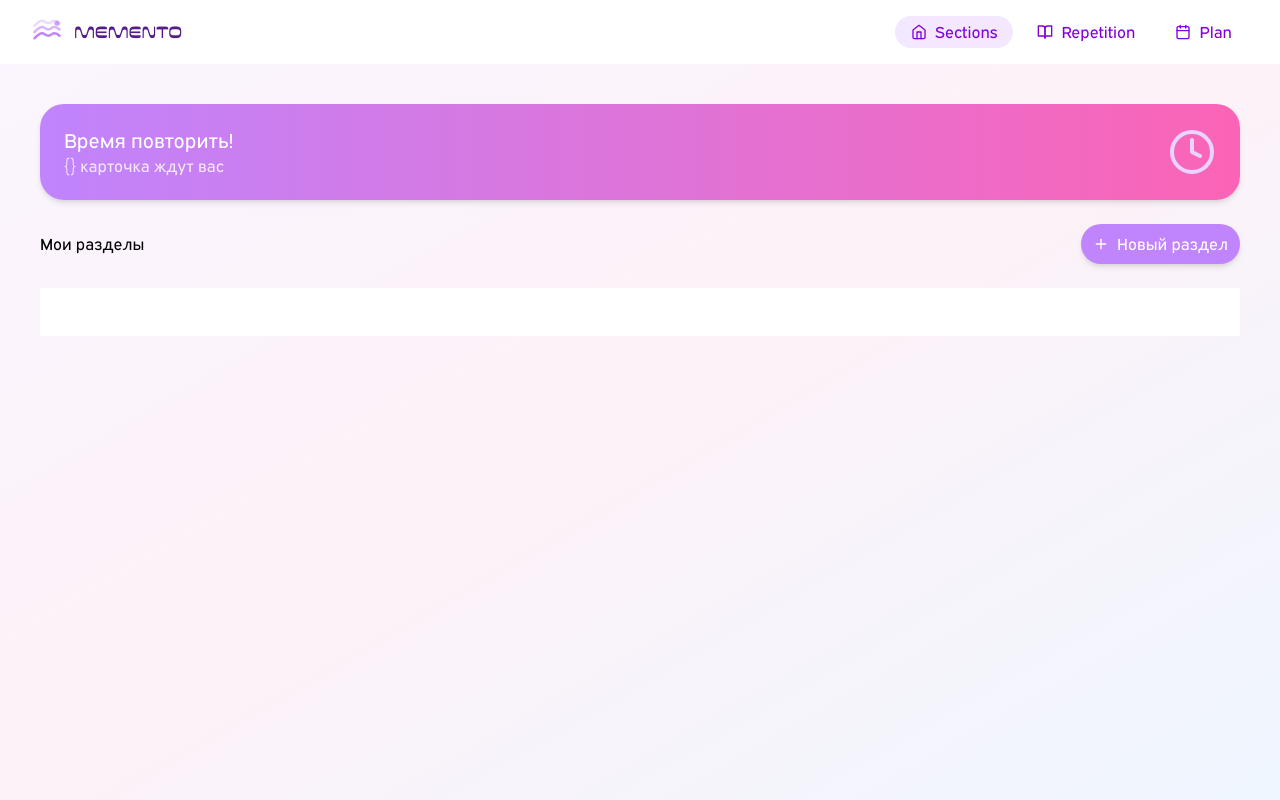
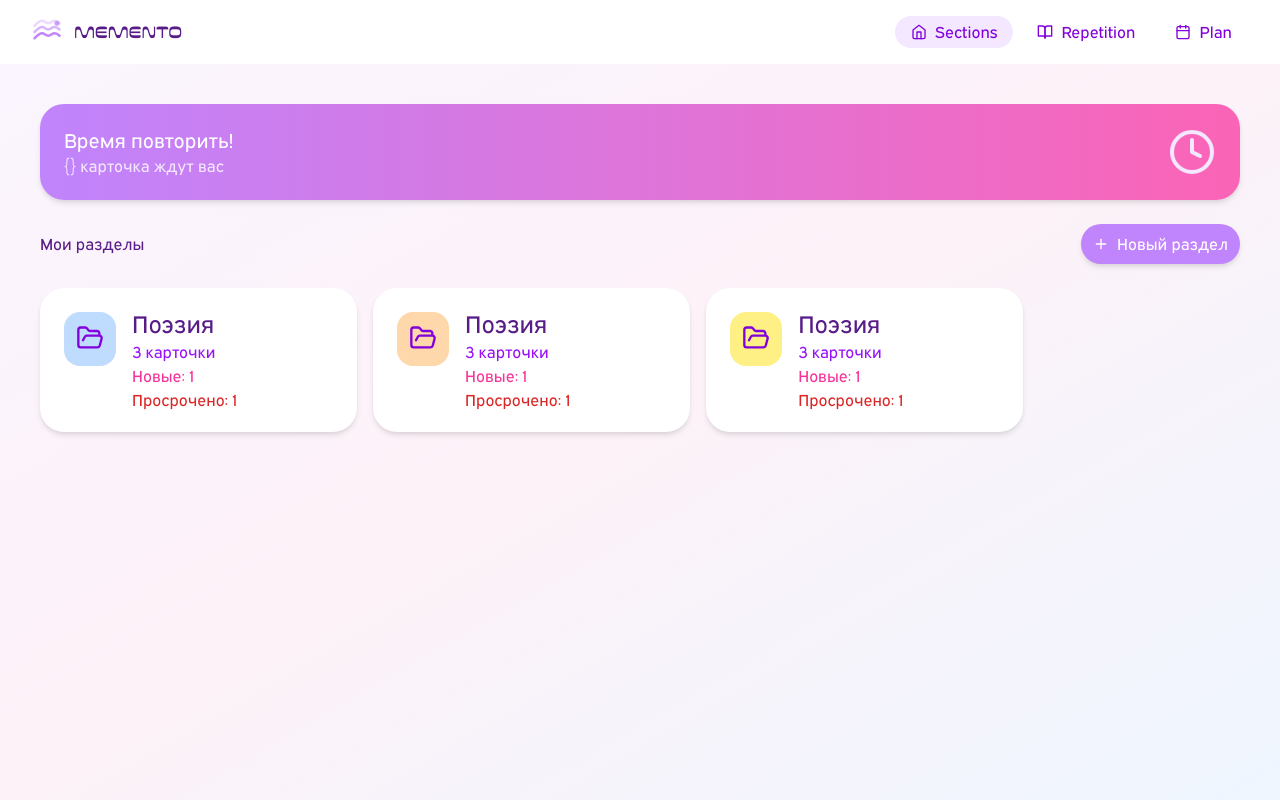
Before and after one commit to GrigoryevaEva/Forgetting-curve-Ebbinghaus, a Vue app: page / in a window 1280 px wide. Built offline with nearby package versions, Linux system fonts and the light colour scheme.

Commit message:
start ui

```diff
--- a/package.json
+++ b/package.json
@@ -21,6 +21,7 @@
   },
   "devDependencies": {
     "@stylistic/eslint-plugin": "^2.0.0",
+    "@stylistic/stylelint-plugin": "^5.1.0",
     "@trivago/prettier-plugin-sort-imports": "^6.0.2",
     "@types/node": "^24.10.15",
     "@typescript-eslint/eslint-plugin": "^8.59.1",
@@ -32,10 +33,12 @@
     "eslint-plugin-import": "^2.32.0",
     "eslint-plugin-vue": "^9.28.0",
     "husky": "^9.1.7",
+    "install": "^0.13.0",
     "lint-staged": "^16.4.0",
     "prettier": "^3.3.0",
-    "stylelint": "^17.9.1",
+    "stylelint": "^17.11.0",
     "stylelint-config-recess-order": "^7.7.0",
+    "stylelint-config-standard": "^40.0.0",
     "stylelint-order": "^8.1.1",
     "typescript": "~5.9.3",
     "vite": "^7.3.1",
--- a/src/pages/Sections/components/SectionTile.vue
+++ b/src/pages/Sections/components/SectionTile.vue
@@ -1,9 +1,101 @@
 <script setup lang="ts">
+    import IconSprite from '@/shared/ui/assets/icons/IconSprite.vue';
     import CardContainer from '@/shared/ui/components/CardContainer.vue';
+
+    import { sections } from '@/constants';
+
+    const testNew = true;
+    const testOverdue = true;
 </script>
 
 <template>
-    <CardContainer />
+    <div class="root">
+        <CardContainer
+            v-for="section in sections"
+            :key="section.name"
+            class=""
+        >
+            <div class="section">
+                <div>
+                    <div
+                        class="iconContainer"
+                        :class="`${section.color}BcgColor`"
+                    >
+                        <IconSprite
+                            name="folderOpen"
+                            class="icon"
+                        />
+                    </div>
+                </div>
+                <div class="sectionInfo">
+                    <h2>
+                        {{ section.name }}
+                    </h2>
+                    <p class="count">{{ section.cards.length }} карточки</p>
+                    <p
+                        v-if="testNew"
+                        class="new"
+                    >
+                        Новые: 1
+                    </p>
+                    <p
+                        v-if="testOverdue"
+                        class="overdue"
+                    >
+                        Просрочено: 1
+                    </p>
+                </div>
+            </div>
+        </CardContainer>
+    </div>
 </template>
 
-<style scoped></style>
+<style scoped lang="scss">
+    .root {
+        display: flex;
+        gap: var(--gap-4);
+        .section {
+            display: flex;
+            gap: var(--gap-4);
+
+            &Info {
+                display: flex;
+                flex-direction: column;
+                gap: var(--gap-2);
+
+                flex: 1;
+
+                .count {
+                    color: var(--text-purple-650);
+                }
+
+                .new {
+                    color: var(--text-pink-600);
+                }
+
+                .overdue {
+                    color: var(--text-red-600);
+                }
+            }
+        }
+        .icon {
+            width: 1.75rem;
+            height: 1.75rem;
+
+            color: var(--text-purple-700);
+        }
+
+        .iconContainer {
+            padding: var(--padding-3);
+            width: fit-content;
+            border-radius: var(--radius-2xl);
+        }
+
+        $colors: purple, pink, blue, green, yellow, orange;
+        @each $color in $colors {
+            .#{$color}BcgColor {
+                background-color: var(--bg-#{$color}-200);
+            }
+        }
+    }
+</style>
--- a/src/pages/Sections/components/TimeRepetitionLabel.vue
+++ b/src/pages/Sections/components/TimeRepetitionLabel.vue
@@ -15,7 +15,7 @@
     </div>
 </template>
 
-<style scoped>
+<style scoped lang="scss">
     .container {
         display: flex;
         align-items: center;
@@ -31,27 +31,29 @@
         transition: box-shadow 0.2s;
 
         cursor: pointer;
-    }
-    .container:hover {
+
+        &:hover {
             box-shadow: var(--shadow-lg);
             transition: all 0.2s;
         }
+
         .containerInfo {
             display: flex;
             flex-direction: column;
             gap: var(--gap-2);
         }
-    .containerInfo h3 {
-        font-size: var(--text-xl);
-        color: var(--text-white);
-    }
-    .containerInfo p {
-        color: var(--text-purple-100);
-    }
         .icon {
             height: 3rem;
             width: 3rem;
 
-        color: var(--bg-purple-10);
+            color: var(--bg-purple-100);
+        }
+        h3 {
+            font-size: var(--text-xl);
+            color: var(--text-white);
+        }
+        p {
+            color: var(--text-purple-100);
+        }
     }
 </style>
--- a/src/shared/ui/assets/icons/IconSprite.vue
+++ b/src/shared/ui/assets/icons/IconSprite.vue
@@ -9,7 +9,6 @@
         :stroke-width="strokeWidth"
         stroke-linecap="round"
         stroke-linejoin="round"
-        :class="className"
         v-html="iconPath"
     ></svg>
 </template>
@@ -25,7 +24,6 @@
         height?: string | number;
         color?: string;
         strokeWidth?: string | number;
-        className?: string;
     }
 
     const props = withDefaults(defineProps<Props>(), {
@@ -33,7 +31,6 @@
         height: 24,
         color: 'currentColor',
         strokeWidth: 2,
-        className: '',
     });
 
     const iconPath = computed(() => icons[props.name] || '');
--- a/src/shared/ui/assets/icons/Logo.vue
+++ b/src/shared/ui/assets/icons/Logo.vue
@@ -5,7 +5,6 @@
         viewBox="0 0 24 24"
         fill="none"
         xmlns="http://www.w3.org/2000/svg"
-        :class="className"
     >
         <path
             d="M2 17C4 15 6 13 8 13C10 13 11 15 13 15C15 15 16 13 18 13C20 13 22 15 22 15"
@@ -46,7 +45,6 @@
         height?: string | number;
         color?: string;
         strokeWidth?: string | number;
-        className?: string;
     }
 
     const props = withDefaults(defineProps<Props>(), {
@@ -54,6 +52,5 @@
         height: 24,
         color: 'currentColor',
         strokeWidth: 2,
-        className: '',
     });
 </script>
--- a/src/shared/ui/components/CardContainer.vue
+++ b/src/shared/ui/components/CardContainer.vue
@@ -1,40 +1,35 @@
 <script setup lang="ts">
-    import { computed, useTemplateRef } from 'vue';
-
-    import { useMouseInElement } from '@vueuse/core';
+    import { computed } from 'vue';
 
     import CustomButton from './CustomButton.vue';
 
-    type Status = 'ok' | 'yellow' | 'red';
+    type Theme = 'main' | 'yellow' | 'red';
     interface Props {
         hover?: boolean;
-        status?: Status;
+        theme?: Theme;
     }
 
     const props = withDefaults(defineProps<Props>(), {
         hover: true,
-        status: 'ok',
+        theme: 'main',
     });
 
-    const isBorder = computed(() => props.status !== 'ok');
-
-    const container = useTemplateRef('container');
-    const { isOutside } = useMouseInElement(container);
+    const isBorder = computed(() => props.theme !== 'main');
 </script>
 
 <template>
     <div
-        ref="container"
         class="root"
         :class="{
-            ['hover']: props.hover,
-            [props.status]: isBorder,
+            ['rootHover']: props.hover,
+            [`${props.theme}Border`]: isBorder,
         }"
     >
-        <slot></slot>
+        <div class="content">
+            <slot></slot>
+        </div>
         <div
             v-if="props.hover"
-            v-show="!isOutside"
             class="buttonsContainer"
         >
             <CustomButton
@@ -56,27 +51,39 @@
         position: relative;
         background-color: var(--bg-white);
         padding: var(--padding-6);
+
+        border-radius: var(--radius-3xl);
+
+        box-shadow: var(--shadow-md);
+
+        .buttonsContainer {
+            display: flex;
+
+            width: fit-content;
+            height: fit-content;
+
+            opacity: 0;
+            transition: opacity 0.2s;
+        }
+
+        $colors: yellow, red;
+        @each $color in $colors {
+            .#{$color}Border {
+                border: 1px solid var(--bg-#{$color}-300);
+            }
+        }
     }
-    .hover {
-        transition: all 0.2s;
+    .rootHover {
+        display: flex;
+        .content {
+            flex: 1;
+        }
         &:hover {
             box-shadow: var(--shadow-lg);
         }
-    }
-    .buttonsContainer {
-        position: absolute;
-        right: var(--padding-6);
-        display: flex;
-
-        background-color: var(--bg-white);
-        box-shadow: 0 0 10px 10px var(--bg-white);
-        border-radius: var(--gap-6);
-        width: fit-content;
-    }
-    .yellow {
-        border: 1px solid var(--bg-yellow-300);
-    }
-    .red {
-        border: 1px solid var(--bg-pink-300);
+        &:hover .buttonsContainer {
+            opacity: 1;
+        }
+        transition: all 0.2s;
     }
 </style>
--- a/src/shared/ui/styles/global.css
+++ b/src/shared/ui/styles/global.css
@@ -1,6 +1,5 @@
 :root {
     /* Purple - основная палитра */
-  --bg-purple-10: #E9D4FF;
     --bg-purple-50: #faf5ff;
     --bg-purple-100: #f3e8ff;
     --bg-purple-200: #e9d5ff;
@@ -11,26 +10,28 @@
     --bg-purple-700: #7e22ce;
     --bg-purple-800: #6b21a8;
     --bg-purple-900: #581c87;
-
     --text-purple-100: #f3e8ff;
     --text-purple-500: #a855f7;
     --text-purple-600: #9333ea;
-  --text-purple-700: #8200DB;
+    --text-purple-650: #9810fa;
+    --text-purple-700: #8200db;
     --text-purple-800: #6b21a8;
     --text-purple-900: #581c87;
 
     /* Pink - просроченные карточки */
-  --bg-pink-50: #FDF2F8;
+    --bg-pink-50: #fdf2f8;
     --bg-pink-100: #fce7f3;
     --bg-pink-200: #fbcfe8;
     --bg-pink-300: #f9a8d4;
-  --bg-pink-500: #FB64B6;
+    --bg-pink-500: #fb64b6;
     --bg-pink-700: #be185d;
+    --text-pink-600: #f6339a;
     --text-pink-700: #be185d;
     --text-pink-900: #831843;
 
     /* Yellow - новые/сегодня */
     --bg-yellow-100: #fef3c7;
+    --bg-yellow-200: #fff085;
     --bg-yellow-300: #fcd34d;
     --bg-yellow-700: #a16207;
     --text-yellow-700: #a16207;
@@ -73,8 +74,8 @@
     --text-gray-700: #374151;
 
     /* White */
-  --bg-white: #ffffff;
-  --text-white: #ffffff;
+    --bg-white: #fff;
+    --text-white: #fff;
 
     /* Border colors */
     --border-purple-100: #f3e8ff;
@@ -83,59 +84,60 @@
     --border-gray-200: #e5e7eb;
 
     /* Border radius */
-  --radius-lg: 0.5rem;      /* 8px - малые бейджи */
-  --radius-xl: 0.75rem;     /* 12px - селекты, даты */
-  --radius-2xl: 1rem;       /* 16px - поля ввода, подсветка текста */
-  --radius-3xl: 1.5rem;     /* 24px - карточки, формы */
-  --radius-full: 9999px;    /* кнопки */
+    --radius-lg: 0.5rem; /* 8px - малые бейджи */
+    --radius-xl: 0.75rem; /* 12px - селекты, даты */
+    --radius-2xl: 1rem; /* 16px - поля ввода, подсветка текста */
+    --radius-3xl: 1.5rem; /* 24px - карточки, формы */
+    --radius-full: 9999px; /* кнопки */
 
     /* Spacing */
-  --gap-2: 0.5rem;          /* 8px */
-  --gap-3: 0.75rem;         /* 12px */
-  --gap-4: 1rem;            /* 16px */
-  --gap-6: 1.5rem;          /* 24px */
-
-  --padding-2: 0.5rem;      /* 8px */
-  --padding-3: 0.75rem;     /* 12px */
-  --padding-4: 1rem;        /* 16px */
-  --padding-6: 1.5rem;      /* 24px */
+    --gap-2: 0.5rem; /* 8px */
+    --gap-3: 0.75rem; /* 12px */
+    --gap-4: 1rem; /* 16px */
+    --gap-6: 1.5rem; /* 24px */
+    --padding-2: 0.5rem; /* 8px */
+    --padding-3: 0.75rem; /* 12px */
+    --padding-4: 1rem; /* 16px */
+    --padding-6: 1.5rem; /* 24px */
 
     /* Typography */
-  --text-xs: 0.75rem;       /* 12px */
-  --text-sm: 0.875rem;      /* 14px */
-  --text-base: 1rem;        /* 16px */
-  --text-lg: 1.125rem;      /* 18px */
-  --text-xl: 1.25rem;       /* 20px */
-  --text-2xl: 1.5rem;       /* 24px */
-  --text-3xl: 1.875rem;     /* 30px */
-
+    --text-xs: 0.75rem; /* 12px */
+    --text-sm: 0.875rem; /* 14px */
+    --text-base: 1rem; /* 16px */
+    --text-lg: 1.125rem; /* 18px */
+    --text-xl: 1.25rem; /* 20px */
+    --text-2xl: 1.5rem; /* 24px */
+    --text-3xl: 1.875rem; /* 30px */
     --font-weight-normal: 400;
     --font-weight-medium: 500;
     --line-height-relaxed: 1.625;
     --line-height-normal: 1.5;
 
     /* Shadows */
-  --shadow-sm: 0 1px 2px 0 rgba(0, 0, 0, 0.05);
-  --shadow-md: 0 4px 6px -1px rgba(0, 0, 0, 0.1), 0 2px 4px -1px rgba(0, 0, 0, 0.06);
-  --shadow-lg: 0 10px 15px -3px rgba(0, 0, 0, 0.1), 0 4px 6px -2px rgba(0, 0, 0, 0.05);
+    --shadow-sm: 0 1px 2px 0 rgb(0 0 0 / 5%);
+    --shadow-md: 0 4px 6px -1px rgb(0 0 0 / 10%), 0 2px 4px -1px rgb(0 0 0 / 6%);
+    --shadow-lg: 0 10px 15px -3px rgb(0 0 0 / 10%), 0 4px 6px -2px rgb(0 0 0 / 5%);
 }
 
 @font-face {
-  font-family: "Expressway";
-  src: local("Expressway"),
-    local("Expressway"),
-    url("../assets/fonts/Expressway.ttf") format("opentype");
+    font-family: Expressway;
+    src:
+        local('Expressway'),
+        local('Expressway'),
+        url('../assets/fonts/Expressway.ttf') format('opentype');
     font-weight: normal;
 }
 
 @font-face {
-  font-family: "Futurespore";
-  src: local("Futurespore-cyrillic"),
-    local("Futurespore-cyrillic"),
-    url("../assets/fonts/Futurespore-cyrillic.otf") format("opentype");
+    font-family: Futurespore;
+    src:
+        local('Futurespore-cyrillic'),
+        local('Futurespore-cyrillic'),
+        url('../assets/fonts/Futurespore-cyrillic.otf') format('opentype');
     font-weight: normal;
 }
 
 body {
+    color: var(--bg-purple-900);
     font-family: Expressway;
 }
```
Also changed, not shown: .stylelintrc.json, 1 other file (tests, documents, lock files or other folders). Lines whose indentation alone changed are shown as unchanged.
